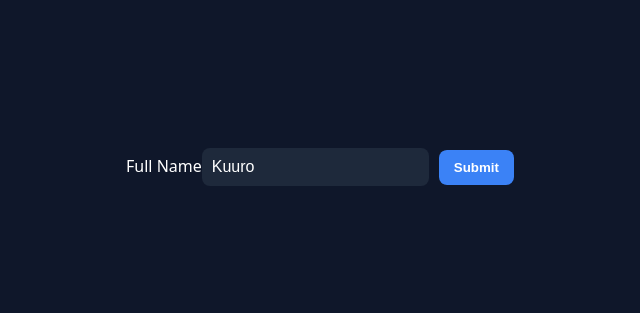
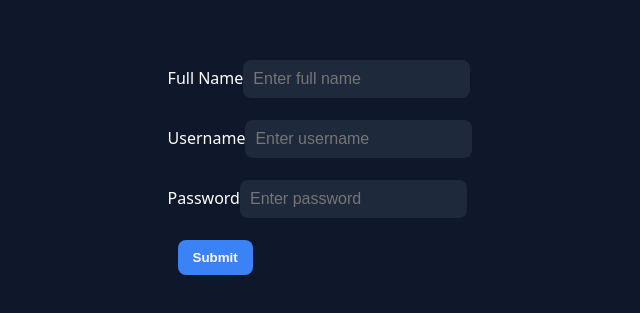
Before and after one commit to taslima864/FullStack-Learning, a React (Vite) app in the folder React/react-state-class/: page / in a window 1280 px wide. Shown: the part 233-546 px from the top of the page, without its empty margins (320-960 px from the left). Built offline with nearby package versions, Linux system fonts and the light colour scheme.

Commit message:
Handling Multiple Inputs

```diff
--- a/React/react-state-class/src/Form.jsx
+++ b/React/react-state-class/src/Form.jsx
@@ -1,23 +1,63 @@
 import { useState } from "react";
 
 export default function Form() {
-  let [fullName, setFullName] = useState("Kuuro");
+  let [FormData, setFormData] = useState({
+    fullName: "",
+    userName: "",
+    password: "",
+  });
 
-  let handleNameChange = (event) => {
-    console.log(event.target.value);
-    setFullName(event.target.value);
+  let handleInputChange = (event) => {
+    setFormData((currData) => {
+      return { ...currData, [event.target.name]: event.target.value };
+    });
+  };
+
+  let handleSubmit = (event) => {
+    event.preventDefault();
+    console.log(FormData);
+    setFormData({
+      fullName: "",
+      userName: "",
+      password: "",
+    });
   };
 
   return (
-    <form>
-      <label htmlFor="username">Full Name</label>
+    <form onSubmit={handleSubmit}>
+      <label htmlFor="fullName">Full Name</label>
       <input
         placeholder="Enter full name"
         type="text"
-        value={fullName}
-        onChange={handleNameChange}
+        value={FormData.fullName}
+        id="fullName"
+        name="fullName"
+        onChange={handleInputChange}
+      />
+      <br />
+      <br />
+      <label htmlFor="username">Username</label>
+      <input
+        placeholder="Enter username"
+        type="text"
+        value={FormData.userName}
         id="username"
+        name="userName"
+        onChange={handleInputChange}
       />
+      <br />
+      <br />
+      <label htmlFor="password">Password</label>
+      <input
+        placeholder="Enter password"
+        type="password"
+        value={FormData.password}
+        id="password"
+        name="password"
+        onChange={handleInputChange}
+      />
+      <br />
+      <br />
       <button>Submit</button>
     </form>
   );
```
